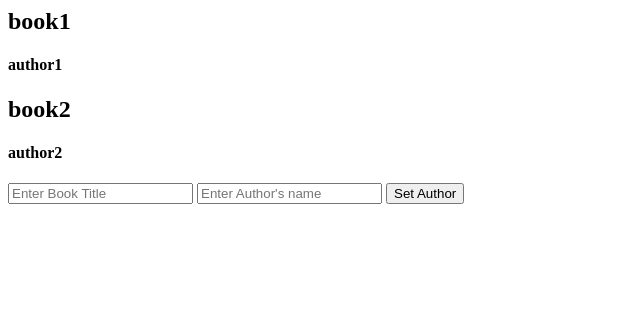
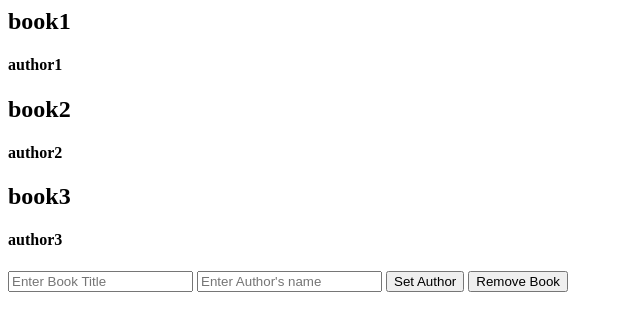
Before and after one commit to hamza-zoumhani/example, a plain HTML site: page index.html in a window 1280 px wide. Shown: the whole page, without its empty margins (0-640 px from the left). Drawn offline with Linux system fonts and the light colour scheme.

Commit message:
more object

```diff
--- a/index.html
+++ b/index.html
@@ -15,29 +15,37 @@
         <input type="text" id="title" placeholder="Enter Book Title">
         <input type="text" id="name" placeholder="Enter Author's name">
         <button onclick="displayToScreen()">Set Author</button>
+        <button onclick="removeTheBook()">Remove Book</button>
+
     </div>
 
     <script>
 
-        var authors = ["author1", "author2"]
-        var book1 = { author: "author1", title: "book1" };
-        var book2 = { author: "author2", title: "book2" };
-        var book3 = { author: "author3", title: "book3" };
+        // var authors = ["author1", "author2"]
+        // var book1 = { author: "author1", title: "book1" };
+        // var book2 = { author: "author2", title: "book2" };
+        // var book3 = { author: "author3", title: "book3" };
 
-        let books = [book1, book2, book3];
+        let books = [
+            { author: "author1", title: "book1" },
+            { author: "author2", title: "book2" },
+            { author: "author3", title: "book3" },
+            ];
 
         function displayToScreen() {
             let n = document.getElementById("name").value;
             let t = document.getElementById("title").value;
-            authors.push(n);
-            document.getElementById("name").value = "";
+
+            let newBook={title: t, author: n};
+
+            books.push(newBook);
             printAuthList();
         }
 
         function printAuthList() {
             let auth = document.getElementById("myList");
             auth.innerHTML = "";
-            for (let i = 0; i < authors.length; i++) {
+            for (let i = 0; i < books.length; i++) {
                 auth.innerHTML += "<h2 style='color=blue'>" + books[i].title + "</h2>";
                 auth.innerHTML += "<h4 style='color=blue'>" + books[i].author + "</h4>";
             }
```
